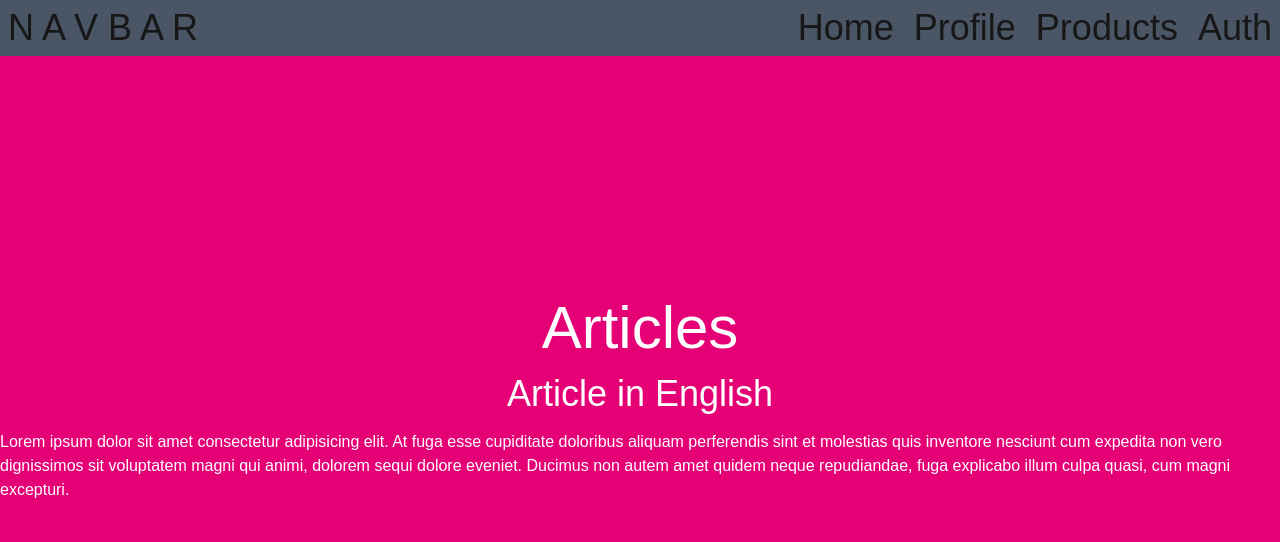
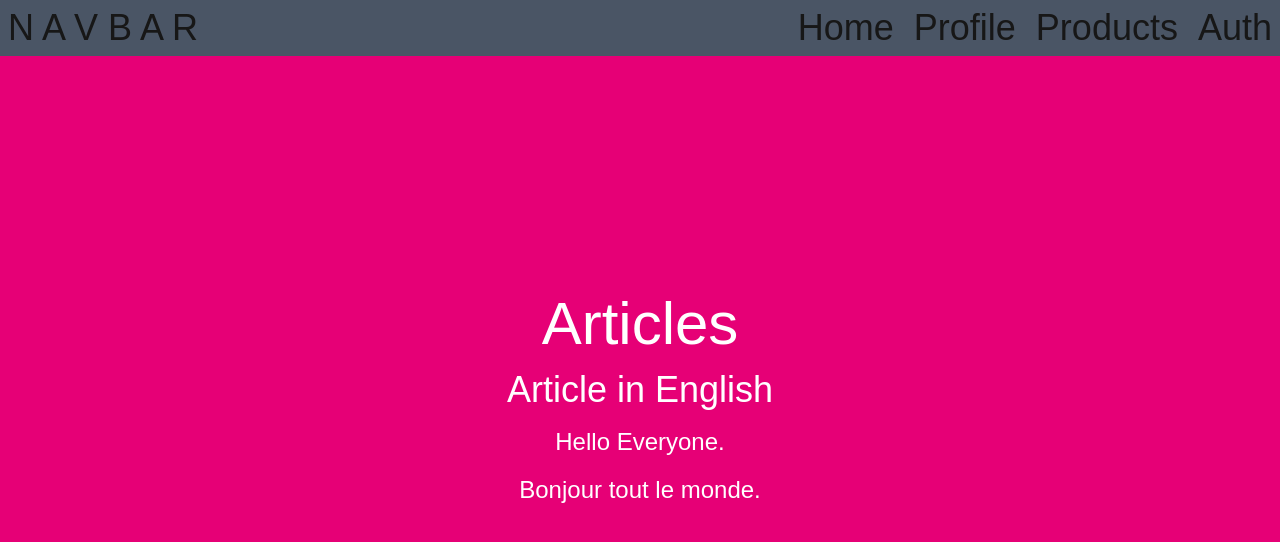
Before and after one commit to 17Swagat/Mulhite_LLM_Interface, a Next.js app: page /articles/1 in a window 1280 px wide. Shown: the top 542 px of the page. Built offline with nearby package versions, Linux system fonts and the light colour scheme.

Commit message:
Handling only params.

```diff
--- a/src/app/(main)/articles/[articleId]/page.tsx
+++ b/src/app/(main)/articles/[articleId]/page.tsx
@@ -4,12 +4,15 @@ type Props = {
     params: Promise<{articleId: string}>
 }
 
-export default function Articles({params} : {params: Promise<{articleId: string}>}) {
+// export default function Articles({params} : {params: Promise<{articleId: string}>}) {
+export default function Articles({params} : Props) {
     return (
         <div className="h-screen w-screen flex flex-col items-center justify-center bg-pink-600 text-white gap-4">
             <h1 className="text-6xl">Articles</h1>
             <h2 className="text-4xl">Article in English</h2>
-            <p>Lorem ipsum dolor sit amet consectetur adipisicing elit. At fuga esse cupiditate doloribus aliquam perferendis sint et molestias quis inventore nesciunt cum expedita non vero dignissimos sit voluptatem magni qui animi, dolorem sequi dolore eveniet. Ducimus non autem amet quidem neque repudiandae, fuga explicabo illum culpa quasi, cum magni excepturi.</p>
+            <p className="px-5 text-2xl" lang="en">Hello Everyone.</p>
+            {/* //<!-- French --> */}
+            <p className="px-5 text-2xl" lang="fr">Bonjour tout le monde.</p>
         </div>
     );
 }
```
